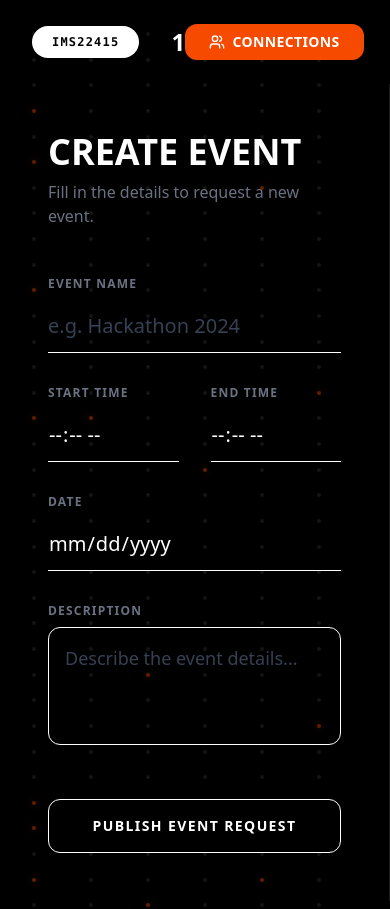
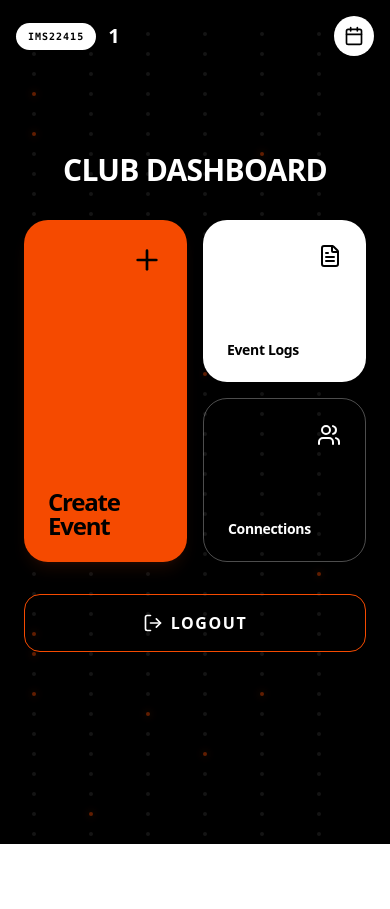
Before and after one commit to Arty-001-coder/Eventgate, a Next.js app: page /club/1 in a window 390 px wide. Shown: the top 909 px of the page. After the commit the page ends 844 px from the top, so only its background shows below. Built offline with nearby package versions, Linux system fonts and the light colour scheme.

Commit message:
mobile view finished

```diff
--- a/app/club/[id]/monitor/page.tsx
+++ b/app/club/[id]/monitor/page.tsx
@@ -3,7 +3,8 @@
 import React, { useRef } from 'react';
 import gsap from 'gsap';
 import { useGSAP } from '@gsap/react';
-import { Shield, Users, UserPlus, Check, X, Lock } from 'lucide-react';
+import { Shield, Users, UserPlus, Check, X, Lock, ChevronLeft } from 'lucide-react';
+import { useRouter, useParams } from 'next/navigation';
 import eventsData from '../../../admin/events.json';
 
 const NUM_ORANGE_DOTS = 27;
@@ -11,6 +12,8 @@ const NUM_ORANGE_DOTS = 27;
 gsap.registerPlugin(useGSAP);
 
 export default function ClubMonitorPage() {
+  const router = useRouter();
+  const params = useParams();
   const containerRef = useRef<HTMLDivElement>(null);
   const [dots, setDots] = React.useState<{id: number, isOrange: boolean}[]>([]);
 
@@ -116,6 +119,12 @@ export default function ClubMonitorPage() {
               {/* Header */}
               <header className="anim-dashboard w-full px-8 py-6 border-b border-white/10">
                   <div className="flex items-center gap-4">
+                      <button
+                          onClick={() => router.push(`/club/${params.id}`)}
+                          className="p-2 mr-2 bg-white/10 hover:bg-white/20 rounded-full transition-colors text-white relative z-20"
+                      >
+                          <ChevronLeft size={24} />
+                      </button>
                       <Shield className="text-orange-600" />
                       <h1 className="text-xl font-bold tracking-widest uppercase">Admin Monitor</h1>
                   </div>
--- a/app/club/[id]/page.tsx
+++ b/app/club/[id]/page.tsx
@@ -5,7 +5,7 @@ import { useRouter } from 'next/navigation';
 import gsap from 'gsap';
 import { useGSAP } from '@gsap/react';
 import eventsData from '../../admin/events.json';
-import { Calendar, Users, Bell } from 'lucide-react';
+import { Calendar, Users, Bell, ChevronLeft, Plus, FileText, LogOut } from 'lucide-react';
 
 const NUM_ORANGE_DOTS = 27;
 
@@ -42,6 +42,7 @@ export default function ClubPage({ params }: { params: Promise<{ id: string }> }
   });
 
   const [nextEventId, setNextEventId] = React.useState(13);
+  const [activeMobileTab, setActiveMobileTab] = React.useState<'menu' | 'create' | 'logs'>('menu');
 
   React.useEffect(() => {
     // Generate a grid of dots (e.g., roughly enough to cover screen)
@@ -103,6 +104,36 @@ export default function ClubPage({ params }: { params: Promise<{ id: string }> }
     );
 
   }, { scope: containerRef });
+
+  // Mobile Tab Animations
+  useGSAP(() => {
+    if (activeMobileTab === 'create') {
+      gsap.fromTo(".anim-form",
+        { y: 20, opacity: 0 },
+        {
+          y: 0,
+          opacity: 1,
+          duration: 0.6,
+          stagger: 0.1,
+          ease: "power2.out",
+          clearProps: "all"
+        }
+      );
+    }
+    else if (activeMobileTab === 'logs') {
+      gsap.fromTo(".anim-logs",
+        { y: 20, opacity: 0 },
+        {
+          y: 0,
+          opacity: 1,
+          duration: 0.6,
+          stagger: 0.1,
+          ease: "power2.out",
+          clearProps: "all"
+        }
+      );
+    }
+  }, { scope: containerRef, dependencies: [activeMobileTab] });
 
   // Animate newly added events
   useGSAP(() => {
@@ -226,30 +257,107 @@ export default function ClubPage({ params }: { params: Promise<{ id: string }> }
       </div>
 
       {/* 1. Header Row */}
-      <header className="anim-header w-full px-8 py-6 flex items-center justify-between relative z-10">
-          <div className="flex items-center gap-8">
+      <header className="anim-header w-full px-4 py-4 md:px-8 md:py-6 flex items-center justify-between relative z-10">
+          <div className="flex items-center gap-3 md:gap-8">
               {/* Roll Number */}
-              <div className="px-5 py-2 bg-white rounded-full text-xs font-bold font-mono tracking-widest text-black">
+              <div className="px-3 py-1.5 md:px-5 md:py-2 bg-white rounded-full text-[10px] md:text-xs font-bold font-mono tracking-widest text-black">
                   IMS22415
               </div>
               {/* Club Name */}
-              <h1 className="text-2xl font-bold tracking-tight text-white uppercase">
+              <h1 className="text-xl md:text-2xl font-bold tracking-tight text-white uppercase">
                   {resolvedParams.id}
               </h1>
           </div>
 
-          <button className="flex items-center gap-2 px-6 py-2 bg-orange-600 hover:bg-orange-500 text-white text-sm font-bold rounded-xl transition-colors tracking-wide" onClick={() => router.push(`/club/${resolvedParams.id}/monitor`)}>
-              <Users size={16} />
-              CONNECTIONS
+          <div className="flex items-center gap-3">
+              {/* Mobile Calendar Button */}
+              <button
+                  onClick={() => router.push('/club/calender')}
+                  className="md:hidden w-10 h-10 bg-white rounded-full flex items-center justify-center text-black hover:bg-gray-200 transition-colors"
+              >
+                  <Calendar size={20} />
+              </button>
+
+              <button className="hidden md:flex items-center justify-center gap-2 w-10 h-10 md:w-auto md:h-auto md:px-6 md:py-2 bg-orange-600 hover:bg-orange-500 text-white text-sm font-bold rounded-full md:rounded-xl transition-colors tracking-wide" onClick={() => router.push(`/club/${resolvedParams.id}/monitor`)}>
+                  <Users size={20} className="md:w-4 md:h-4" />
+                  <span className="hidden md:inline">CONNECTIONS</span>
+              </button>
+
+              {/* Desktop Logout Button */}
+              <button
+                  onClick={() => router.push('/')}
+                  className="hidden md:flex w-10 h-10 bg-white rounded-full items-center justify-center text-black hover:bg-gray-200 transition-colors"
+                  title="Logout"
+              >
+                  <LogOut size={20} />
+              </button>
+          </div>
+      </header>
+
+      {/* Mobile Menu View (Bento Grid) */}
+      <div className={`${activeMobileTab === 'menu' ? 'flex' : 'hidden'} md:hidden flex-1 flex-col justify-center gap-8 p-6 relative z-10`}>
+          <h2 className="text-3xl font-bold tracking-tight text-center uppercase">Club Dashboard</h2>
+
+          <div className="grid grid-cols-2 gap-4 w-full aspect-square max-w-[400px] mx-auto">
+                {/* Create Event - Big Orange Button */}
+                <button
+                    onClick={() => setActiveMobileTab('create')}
+                    className="row-span-2 bg-orange-600 rounded-3xl flex flex-col justify-between p-6 shadow-lg shadow-orange-900/20 active:scale-95 transition-all group"
+                >
+                    <div className="self-end">
+                        <Plus size={32} className="text-black" />
+                    </div>
+                    <span className="text-2xl font-bold tracking-tighter leading-none text-left text-black">Create Event</span>
+                </button>
+
+                {/* Event Logs - White Button */}
+                <button
+                    onClick={() => setActiveMobileTab('logs')}
+                    className="bg-white rounded-3xl flex flex-col justify-between p-6 shadow-lg active:scale-95 transition-all"
+                >
+                    <div className="self-end">
+                        <FileText size={24} className="text-black" />
+                    </div>
+                    <span className="text-sm font-bold tracking-tight text-left text-black leading-tight">Event Logs</span>
+                </button>
+
+                {/* Connections - Transparent Button */}
+                <button
+                    onClick={() => router.push(`/club/${resolvedParams.id}/monitor`)}
+                    className="bg-transparent border border-white/30 rounded-3xl flex flex-col justify-between p-6 active:bg-white/10 active:scale-95 transition-all"
+                >
+                    <div className="self-end">
+                         <Users size={24} className="text-white" />
+                    </div>
+                    <span className="text-sm font-bold tracking-tight text-left text-white leading-tight">Connections</span>
+                </button>
+          </div>
+
+          {/* Mobile Logout Button */}
+          <button
+              onClick={() => router.push('/')}
+              className="w-full max-w-[400px] mx-auto py-4 bg-transparent border border-orange-600 rounded-2xl flex items-center justify-center gap-2 hover:bg-orange-600/10 active:scale-95 transition-all text-white font-bold tracking-widest"
+          >
+              <LogOut size={20} />
+              LOGOUT
           </button>
-      </header>
+      </div>
 
 
       {/* Main Content Split */}
       <main className="flex-1 grid grid-cols-1 md:grid-cols-2 h-full relative z-10">
 
           {/* 2. Left Panel: Create Event Form */}
-          <div className="p-12 md:p-16 flex flex-col justify-center border-r border-white/10 relative">
+          <div className={`${activeMobileTab === 'create' ? 'flex' : 'hidden'} md:flex p-6 md:p-16 flex-col justify-center border-r border-white/10 relative`}>
+              {/* Back Button (Mobile) */}
+              <button
+                  onClick={() => setActiveMobileTab('menu')}
+                  className="md:hidden mb-6 flex items-center gap-2 text-gray-400 hover:text-white transition-colors self-start"
+              >
+                  <ChevronLeft size={20} />
+                  <span className="text-sm font-bold tracking-wide">BACK TO MENU</span>
+              </button>
+
               <div className="max-w-xl w-full mx-auto space-y-12">
                   <div className="anim-form">
                       <h2 className="text-4xl font-bold mb-2">CREATE EVENT</h2>
@@ -267,7 +375,7 @@ export default function ClubPage({ params }: { params: Promise<{ id: string }> }
                                 value={formData.eventName}
                                 onChange={handleInputChange}
                                 placeholder="e.g. Hackathon 2024"
-                                className="w-full bg-transparent border-b border-white py-3 text-xl focus:border-orange-600 outline-none transition-colors placeholder:text-gray-700 font-medium"
+                                className="w-full bg-transparent border border-white rounded-xl px-4 py-3 md:border-b md:border-x-0 md:border-t-0 md:rounded-none md:px-0 text-xl focus:border-orange-600 outline-none transition-colors placeholder:text-gray-700 font-medium"
                                 required
                             />
                        </div>
@@ -281,7 +389,7 @@ export default function ClubPage({ params }: { params: Promise<{ id: string }> }
                                     name="startTime"
                                     value={formData.startTime}
                                     onChange={handleInputChange}
-                                    className="w-full bg-transparent border-b border-white py-3 text-xl focus:border-orange-600 outline-none transition-colors font-medium text-white scheme:dark"
+                                    className="w-full bg-transparent border border-white rounded-xl px-4 py-3 md:border-b md:border-x-0 md:border-t-0 md:rounded-none md:px-0 text-xl focus:border-orange-600 outline-none transition-colors font-medium text-white [color-scheme:dark]"
                                     required
                                 />
                             </div>
@@ -292,7 +400,7 @@ export default function ClubPage({ params }: { params: Promise<{ id: string }> }
                                     name="endTime"
                                     value={formData.endTime}
                                     onChange={handleInputChange}
-                                    className="w-full bg-transparent border-b border-white py-3 text-xl focus:border-orange-600 outline-none transition-colors font-medium text-white scheme:dark"
+                                    className="w-full bg-transparent border border-white rounded-xl px-4 py-3 md:border-b md:border-x-0 md:border-t-0 md:rounded-none md:px-0 text-xl focus:border-orange-600 outline-none transition-colors font-medium text-white [color-scheme:dark]"
                                 />
                             </div>
                        </div>
@@ -305,8 +413,8 @@ export default function ClubPage({ params }: { params: Promise<{ id: string }> }
                                 name="date"
                                 value={formData.date}
                                 onChange={handleInputChange}
-                                className="w-full bg-transparent border-b border-white py-3 text-xl focus:border-orange-600 outline-none transition-colors font-medium text-white scheme:dark"
                                 required
+                                className="w-full bg-transparent border border-white rounded-xl px-4 py-3 md:border-b md:border-x-0 md:border-t-0 md:rounded-none md:px-0 text-xl focus:border-orange-600 outline-none transition-colors font-medium text-white [color-scheme:dark]"
                             />
                        </div>
 
@@ -328,7 +436,7 @@ export default function ClubPage({ params }: { params: Promise<{ id: string }> }
                        <div className="anim-form pt-4">
                            <button
                                type="submit"
-                               className="w-full py-4 bg-black border border-white text-white rounded-xl font-bold text-sm tracking-widest hover:bg-white hover:text-black transition-all duration-300"
+                               className="w-full py-4 bg-white text-black md:bg-transparent md:border md:border-white md:text-white rounded-xl font-bold text-sm tracking-widest hover:bg-gray-200 md:hover:bg-white md:hover:text-black transition-all duration-300"
                            >
                                PUBLISH EVENT REQUEST
                            </button>
@@ -339,8 +447,18 @@ export default function ClubPage({ params }: { params: Promise<{ id: string }> }
 
 
           {/* 3. Right Panel: Event Logs */}
-          <div className="p-8 md:p-12 h-full flex flex-col">
+          <div className={`${activeMobileTab === 'logs' ? 'flex' : 'hidden'} md:flex p-4 md:p-12 h-full flex-col`}>
              <div className="bg-linear-to-br from-white/5 via-black to-white/5 rounded-2xl p-10 flex flex-col relative overflow-hidden border border-white/7 h-[800px]">
+
+                 {/* Back Button (Mobile) */}
+                 <button
+                    onClick={() => setActiveMobileTab('menu')}
+                    className="md:hidden mb-6 flex items-center gap-2 text-gray-400 hover:text-white transition-colors relative z-20 self-start"
+                 >
+                    <ChevronLeft size={20} />
+                    <span className="text-sm font-bold tracking-wide">BACK TO MENU</span>
+                 </button>
+
                  <div className="absolute top-0 right-0 p-12">
                     <div className="w-32 h-32 bg-orange-600/20 blur-[80px] rounded-full point-events-none"></div>
                  </div>
@@ -397,7 +515,7 @@ export default function ClubPage({ params }: { params: Promise<{ id: string }> }
                  </div>
 
                  {/* Footer Actions */}
-                 <div className="anim-logs mt-8 pt-6 border-t border-white/10 flex justify-end relative z-10">
+                 <div className="hidden md:flex anim-logs mt-8 pt-6 border-t border-white/10 justify-end relative z-10">
                      <button
                          onClick={() => router.push('/club/calender')}
                          className="flex items-center gap-2 text-sm font-bold text-gray-400 hover:text-white transition-colors"
```
Also changed, not shown: app/page.tsx (+4 -12 lines).
